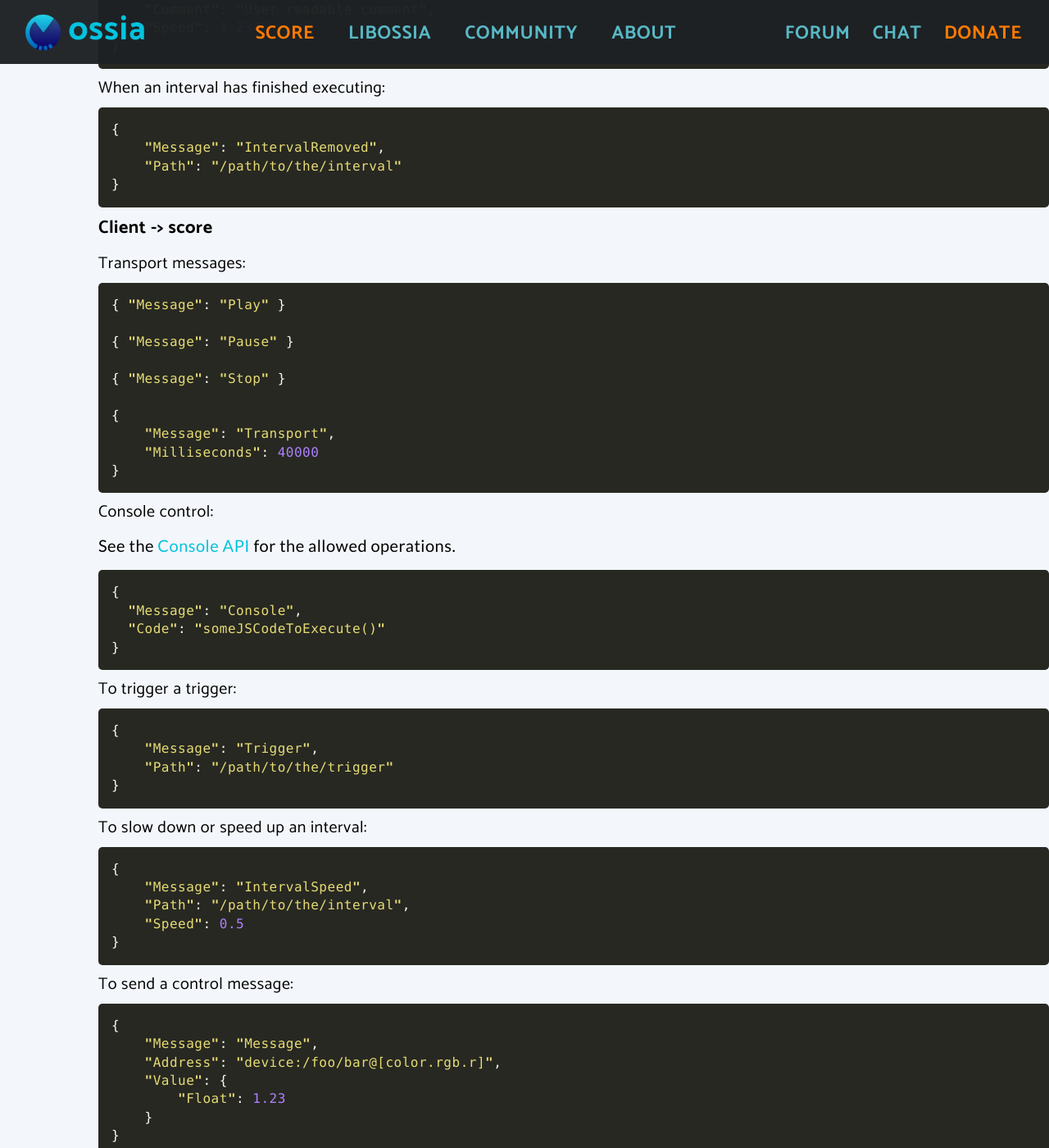
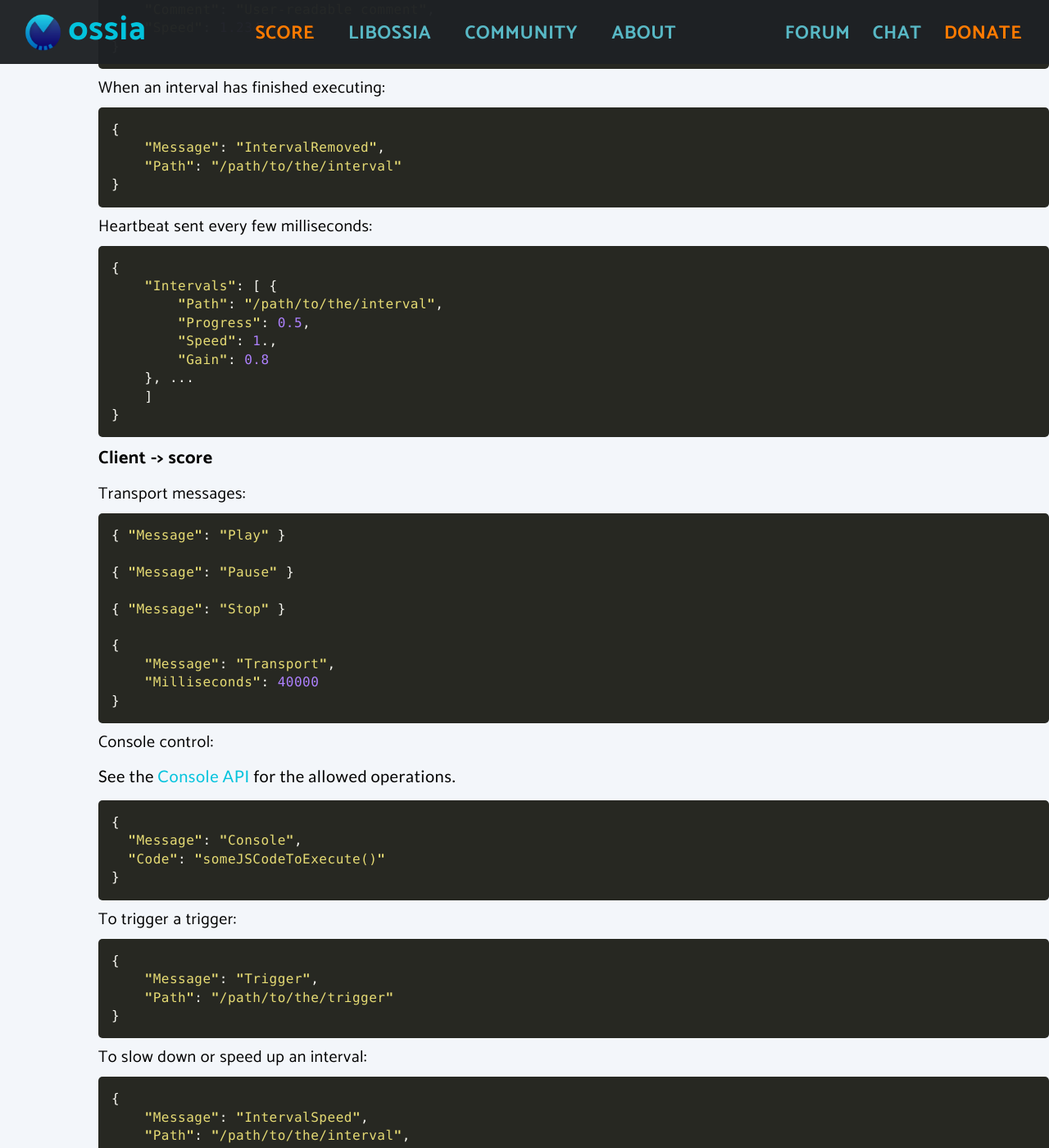
Before and after one commit to thibaudk/ossia.github.io, a Jekyll site: the page built from _score_features/remote-control-feature.md, in a window 1280 px wide and 1400 px high, scrolled down 1412 px. Shown: the whole window at 82% size. Built offline with Jekyll 4.4.1, drawn with Linux system fonts in a browser that asks for light colours; some of the changed text lies outside the part shown.

Commit message:
update remotecontrol web page

```diff
--- a/_score_features/remote-control-feature.md
+++ b/_score_features/remote-control-feature.md
@@ -68,6 +68,19 @@
 }
 {% endhighlight %}
 
+#### Heartbeat sent every few milliseconds:
+{% highlight js %}
+{
+    "Intervals": [ {
+        "Path": "/path/to/the/interval",
+        "Progress": 0.5,
+        "Speed": 1.,
+        "Gain": 0.8
+    }, ...
+    ]
+}
+{% endhighlight %}
+
 
 ### Client -> score
 
@@ -110,6 +123,15 @@
     "Message": "IntervalSpeed",
     "Path": "/path/to/the/interval",
     "Speed": 0.5
+}
+{% endhighlight %}
+
+#### To change the gain of an interval:
+{% highlight js %}
+{
+    "Message": "IntervalGain",
+    "Path": "/path/to/the/interval",
+    "Gain": 0.5
 }
 {% endhighlight %}
 
```
Also changed, not shown: 1 other file.
